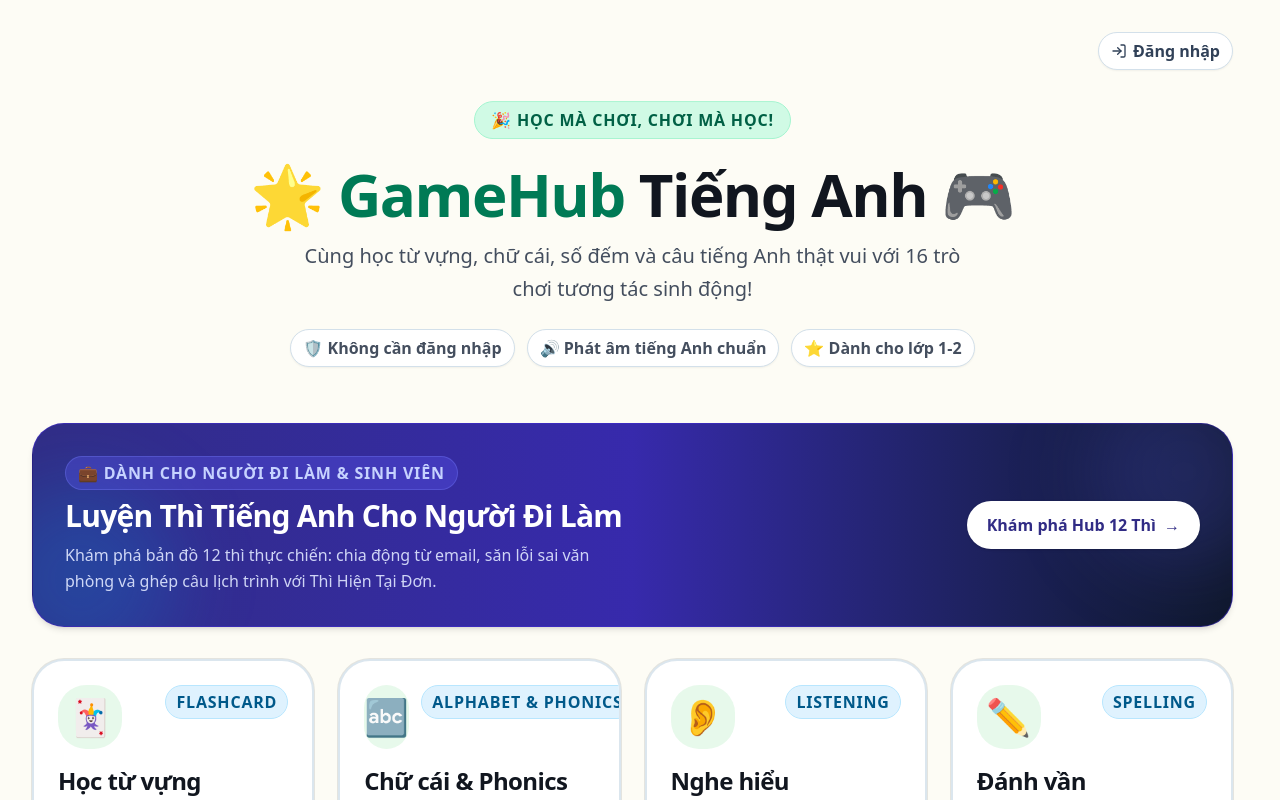
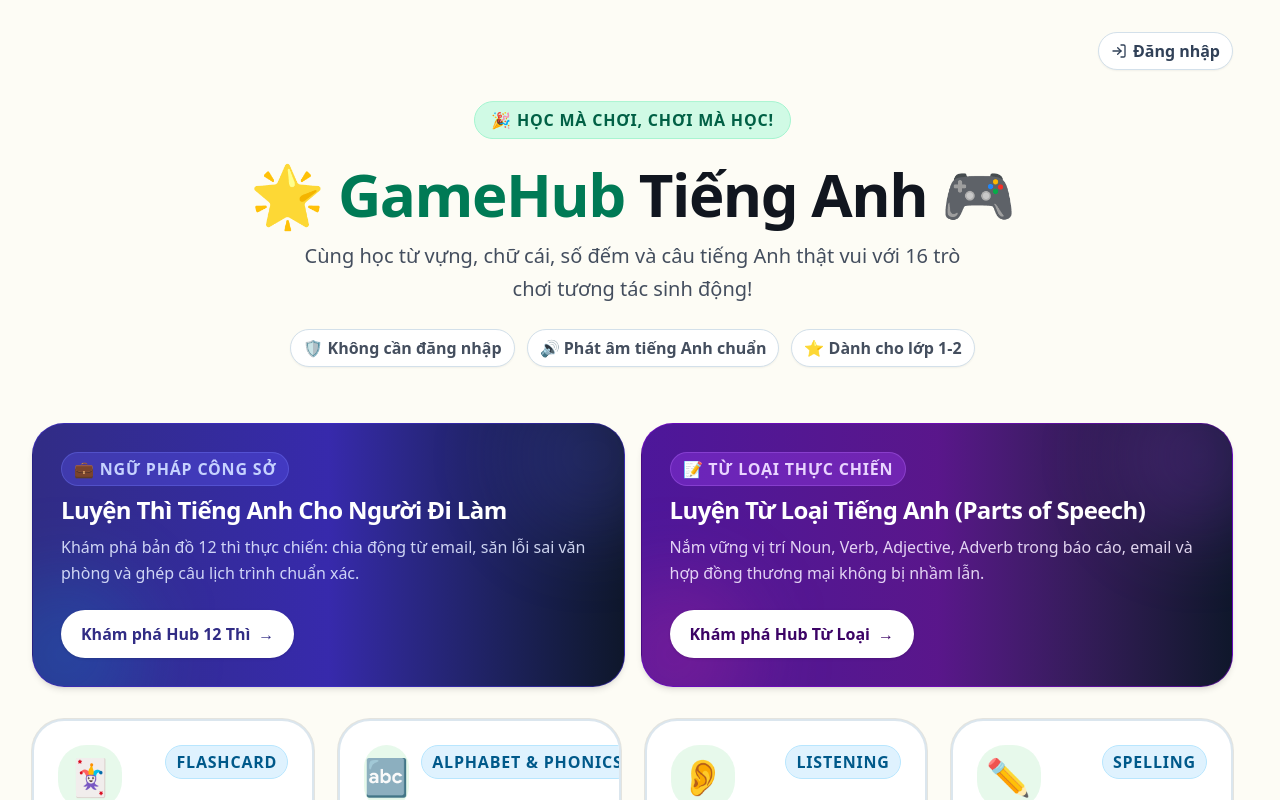
Before and after one commit to lehung1109/gamehub, a Next.js app: page / in a window 1280 px wide. Shown: the top 800 px of the page. Built offline with nearby package versions, Linux system fonts and the light colour scheme.

Commit message:
fix: resolve navigation links, engine state desyncs, and homepage curriculum discovery

```diff
--- a/src/app/games/odd-one-out/components/OddOneOutHeader.tsx
+++ b/src/app/games/odd-one-out/components/OddOneOutHeader.tsx
@@ -66,7 +66,7 @@ export const OddOneOutHeader: React.FC<OddOneOutHeaderProps> = ({
       {/* Top row: Back link, Game Title, and Guide button */}
       <div className="flex items-center justify-between gap-2">
         <Link
-          href="/games"
+          href="/"
           className="inline-flex items-center gap-1.5 px-3 py-2 rounded-xl text-sm font-semibold text-slate-700 hover:text-slate-900 dark:text-slate-300 dark:hover:text-white bg-slate-100 hover:bg-slate-200 dark:bg-slate-800 dark:hover:bg-slate-700 transition-colors min-h-[44px] min-w-[44px] focus:outline-none focus:ring-2 focus:ring-indigo-400"
           aria-label="Quay lại danh sách trò chơi"
         >
--- a/src/app/games/odd-one-out/components/OddOneOutResultDialog.tsx
+++ b/src/app/games/odd-one-out/components/OddOneOutResultDialog.tsx
@@ -186,7 +186,7 @@ export const OddOneOutResultDialog: React.FC<OddOneOutResultDialogProps> = ({
         {/* Action Buttons */}
         <div className="flex flex-col sm:flex-row gap-2 mt-2">
           <Link
-            href="/games"
+            href="/"
             className="flex-1 inline-flex items-center justify-center rounded-2xl min-h-[44px] font-bold border border-slate-300 dark:border-slate-700 text-slate-700 dark:text-slate-200 hover:bg-slate-100 dark:hover:bg-slate-800 transition-colors focus:outline-none focus:ring-2 focus:ring-indigo-400"
           >
             <ArrowLeft className="w-4 h-4 mr-2" />
--- a/src/app/games/word-connect/components/WordConnectHeader.tsx
+++ b/src/app/games/word-connect/components/WordConnectHeader.tsx
@@ -61,7 +61,7 @@ export const WordConnectHeader: React.FC<WordConnectHeaderProps> = ({
       {/* Top row: Back link, Game Title, and Guide button */}
       <div className="flex items-center justify-between gap-2">
         <Link
-          href="/games"
+          href="/"
           className="inline-flex items-center gap-1.5 px-3 py-2 rounded-xl text-sm font-semibold text-slate-700 hover:text-slate-900 dark:text-slate-300 dark:hover:text-white bg-slate-100 hover:bg-slate-200 dark:bg-slate-800 dark:hover:bg-slate-700 transition-colors min-h-[44px] min-w-[44px] focus:outline-none focus:ring-2 focus:ring-amber-400"
           aria-label="Quay lại danh sách trò chơi"
         >
--- a/src/app/games/wordle/components/WordleHeader.tsx
+++ b/src/app/games/wordle/components/WordleHeader.tsx
@@ -37,7 +37,7 @@ export const WordleHeader: React.FC<WordleHeaderProps> = ({
       {/* Top bar: Back, Title, Action icons */}
       <div className="flex items-center justify-between gap-2">
         <Link
-          href="/games"
+          href="/"
           className="inline-flex items-center gap-1.5 px-3 py-1.5 rounded-xl text-sm font-semibold text-slate-600 hover:text-slate-900 dark:text-slate-300 dark:hover:text-white bg-slate-100 dark:bg-slate-800/80 hover:bg-slate-200 dark:hover:bg-slate-800 transition-colors min-h-[40px]"
           aria-label="Quay lại danh sách trò chơi"
         >
--- a/src/app/page.tsx
+++ b/src/app/page.tsx
@@ -58,33 +58,62 @@ export default function HomePage({ gamesOverride }: HomePageProps = {}) {
           </div>
         </header>
 
-        {/* Workplace Tenses Feature Banner */}
-        <section aria-label="Luyện Thì Tiếng Anh Cho Người Đi Làm" className="mb-8">
-          <div className="relative overflow-hidden rounded-3xl bg-linear-to-r from-indigo-900 via-indigo-800 to-slate-900 text-white p-6 sm:p-8 shadow-md border border-indigo-700/50">
-            {/* Background glowing shapes */}
-            <div className="absolute -right-12 -top-12 size-48 rounded-full bg-indigo-500/20 blur-2xl pointer-events-none" />
-            <div className="absolute -left-12 -bottom-12 size-48 rounded-full bg-sky-500/20 blur-2xl pointer-events-none" />
+        {/* Advanced / Workplace Learning Modules */}
+        <section aria-label="Chương trình nâng cao cho người đi làm & sinh viên" className="mb-8">
+          <div className="grid grid-cols-1 lg:grid-cols-2 gap-4">
+            {/* Workplace Tenses */}
+            <div className="relative overflow-hidden rounded-3xl bg-linear-to-r from-indigo-900 via-indigo-800 to-slate-900 text-white p-6 sm:p-7 shadow-md border border-indigo-700/50 flex flex-col justify-between">
+              <div className="absolute -right-12 -top-12 size-40 rounded-full bg-indigo-500/20 blur-2xl pointer-events-none" />
+              <div className="absolute -left-12 -bottom-12 size-40 rounded-full bg-sky-500/20 blur-2xl pointer-events-none" />
 
-            <div className="relative z-10 flex flex-col md:flex-row md:items-center md:justify-between gap-6">
-              <div className="space-y-2 max-w-xl">
+              <div className="relative z-10 space-y-2">
                 <div className="inline-flex items-center gap-2 px-3 py-1 rounded-full bg-indigo-500/30 text-indigo-200 border border-indigo-400/30 text-xs font-bold uppercase tracking-wider">
-                  <span>💼 Dành cho người đi làm &amp; sinh viên</span>
+                  <span>💼 Ngữ pháp công sở</span>
                 </div>
-                <h2 className="text-xl sm:text-2xl md:text-3xl font-black tracking-tight text-white">
+                <h2 className="text-xl sm:text-2xl font-black tracking-tight text-white">
                   Luyện Thì Tiếng Anh Cho Người Đi Làm
                 </h2>
-                <p className="text-xs sm:text-sm text-indigo-100/90 leading-relaxed">
-                  Khám phá bản đồ 12 thì thực chiến: chia động từ email, săn lỗi sai văn phòng và ghép câu lịch trình với Thì Hiện Tại Đơn.
+                <p className="text-xs sm:text-sm text-indigo-100/90 leading-relaxed mb-4">
+                  Khám phá bản đồ 12 thì thực chiến: chia động từ email, săn lỗi sai văn phòng và ghép câu lịch trình chuẩn xác.
                 </p>
               </div>
 
-              <div className="flex items-center">
+              <div className="relative z-10 pt-2">
                 <Link
                   href="/tenses"
                   className="w-full sm:w-auto inline-flex items-center justify-center gap-2 px-5 py-3 rounded-2xl bg-white text-indigo-900 hover:bg-indigo-50 font-black text-sm shadow-sm transition-transform hover:scale-105 active:scale-95 focus-visible:outline-none focus-visible:ring-2 focus-visible:ring-white"
                   aria-label="Khám phá Hub 12 Thì Tiếng Anh Cho Người Đi Làm"
                 >
                   <span>Khám phá Hub 12 Thì</span>
+                  <span aria-hidden="true">→</span>
+                </Link>
+              </div>
+            </div>
+
+            {/* Workplace Parts of Speech */}
+            <div className="relative overflow-hidden rounded-3xl bg-linear-to-r from-violet-900 via-purple-900 to-slate-900 text-white p-6 sm:p-7 shadow-md border border-purple-700/50 flex flex-col justify-between">
+              <div className="absolute -right-12 -top-12 size-40 rounded-full bg-purple-500/20 blur-2xl pointer-events-none" />
+              <div className="absolute -left-12 -bottom-12 size-40 rounded-full bg-pink-500/20 blur-2xl pointer-events-none" />
+
+              <div className="relative z-10 space-y-2">
+                <div className="inline-flex items-center gap-2 px-3 py-1 rounded-full bg-purple-500/30 text-purple-200 border border-purple-400/30 text-xs font-bold uppercase tracking-wider">
+                  <span>📝 Từ loại thực chiến</span>
+                </div>
+                <h2 className="text-xl sm:text-2xl font-black tracking-tight text-white">
+                  Luyện Từ Loại Tiếng Anh (Parts of Speech)
+                </h2>
+                <p className="text-xs sm:text-sm text-purple-100/90 leading-relaxed mb-4">
+                  Nắm vững vị trí Noun, Verb, Adjective, Adverb trong báo cáo, email và hợp đồng thương mại không bị nhầm lẫn.
+                </p>
+              </div>
+
+              <div className="relative z-10 pt-2">
+                <Link
+                  href="/parts-of-speech"
+                  className="w-full sm:w-auto inline-flex items-center justify-center gap-2 px-5 py-3 rounded-2xl bg-white text-purple-950 hover:bg-purple-50 font-black text-sm shadow-sm transition-transform hover:scale-105 active:scale-95 focus-visible:outline-none focus-visible:ring-2 focus-visible:ring-white"
+                  aria-label="Khám phá Hub Từ Loại Tiếng Anh"
+                >
+                  <span>Khám phá Hub Từ Loại</span>
                   <span aria-hidden="true">→</span>
                 </Link>
               </div>
--- a/src/contexts/StudentSessionContext.tsx
+++ b/src/contexts/StudentSessionContext.tsx
@@ -99,6 +99,7 @@ export function StudentSessionProvider({ children }: { children: React.ReactNode
               className: parsed.className,
               classId: parsed.classId,
             })
+            setIsLoadingStars(true)
             setIsAnonymous(false)
             setIsOpen(false)
           } else {
--- a/src/hooks/useBattleEngine.ts
+++ b/src/hooks/useBattleEngine.ts
@@ -205,6 +205,7 @@ export function useBattleEngine() {
               setCurrentMonsterHp(STAGE_MONSTERS[nextIdx].maxHp);
               battleStateRef.current = "PLAYER_TURN";
               setBattleState("PLAYER_TURN");
+              turnTimerRef.current = 20;
               setTurnTimer(20);
             }, 1500);
           } else {
@@ -214,6 +215,7 @@ export function useBattleEngine() {
         } else {
           battleStateRef.current = "PLAYER_TURN";
           setBattleState("PLAYER_TURN");
+          turnTimerRef.current = 20;
           setTurnTimer(20);
         }
       }, 2000);
--- a/src/hooks/useReadingGame.ts
+++ b/src/hooks/useReadingGame.ts
@@ -12,7 +12,9 @@ export function useReadingGame(moduleData: ReadingModule) {
   const handleAnswer = (questionId: string, selectedOptionIndex: number) => {
     if (gameState.status === 'completed') return;
 
-    const currentQuestion = moduleData.questions[gameState.currentQuestionIndex];
+    const currentQuestion = moduleData?.questions?.[gameState.currentQuestionIndex];
+    if (!currentQuestion) return;
+
     const isCorrect = currentQuestion.correctOptionIndex === selectedOptionIndex;
 
     setGameState((prev) => {
@@ -31,8 +33,8 @@ export function useReadingGame(moduleData: ReadingModule) {
 
   const nextQuestion = () => {
     setGameState((prev) => {
-      const isLastQuestion = prev.currentQuestionIndex === moduleData.questions.length - 1;
-      if (isLastQuestion) {
+      const totalQuestions = moduleData?.questions?.length ?? 0;
+      if (totalQuestions === 0 || prev.currentQuestionIndex >= totalQuestions - 1) {
         return { ...prev, status: 'completed' };
       }
       return { ...prev, currentQuestionIndex: prev.currentQuestionIndex + 1 };
```
Also changed, not shown: 2 other files (tests, documents, lock files or other folders).
